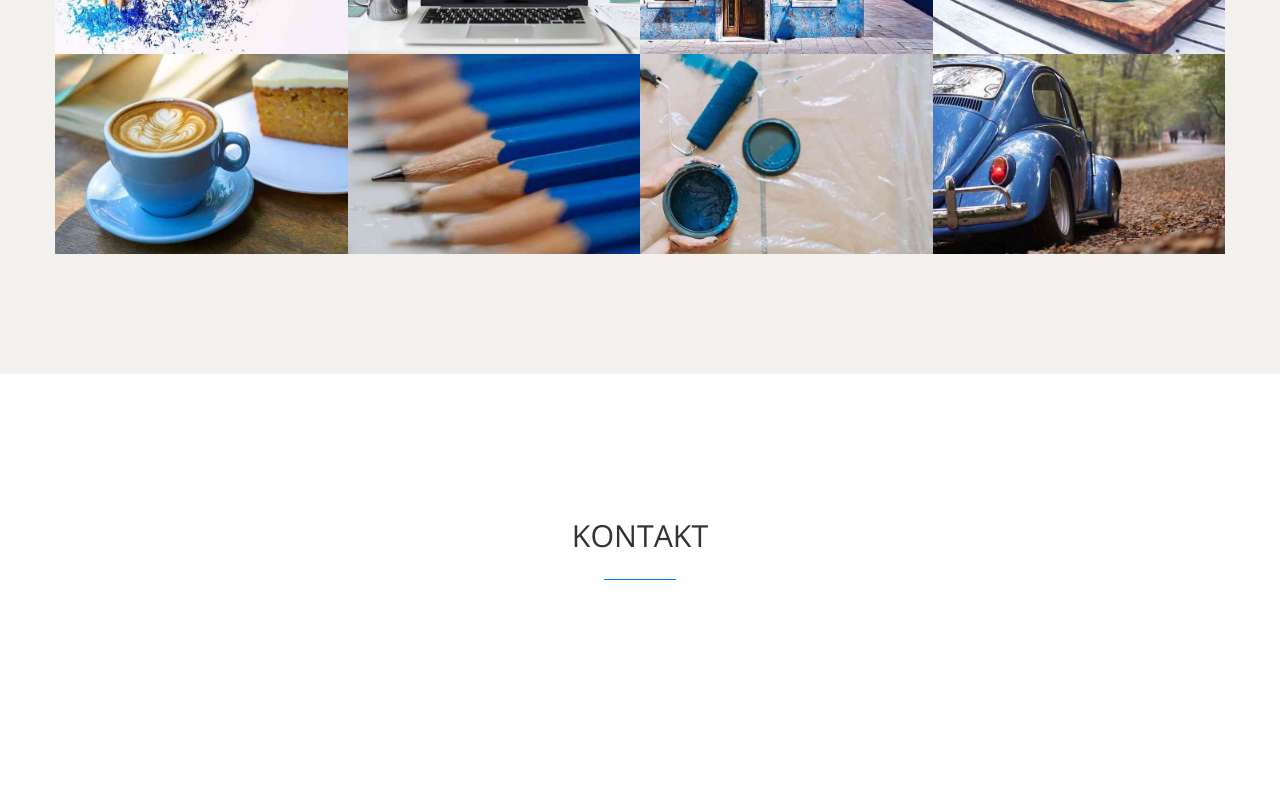
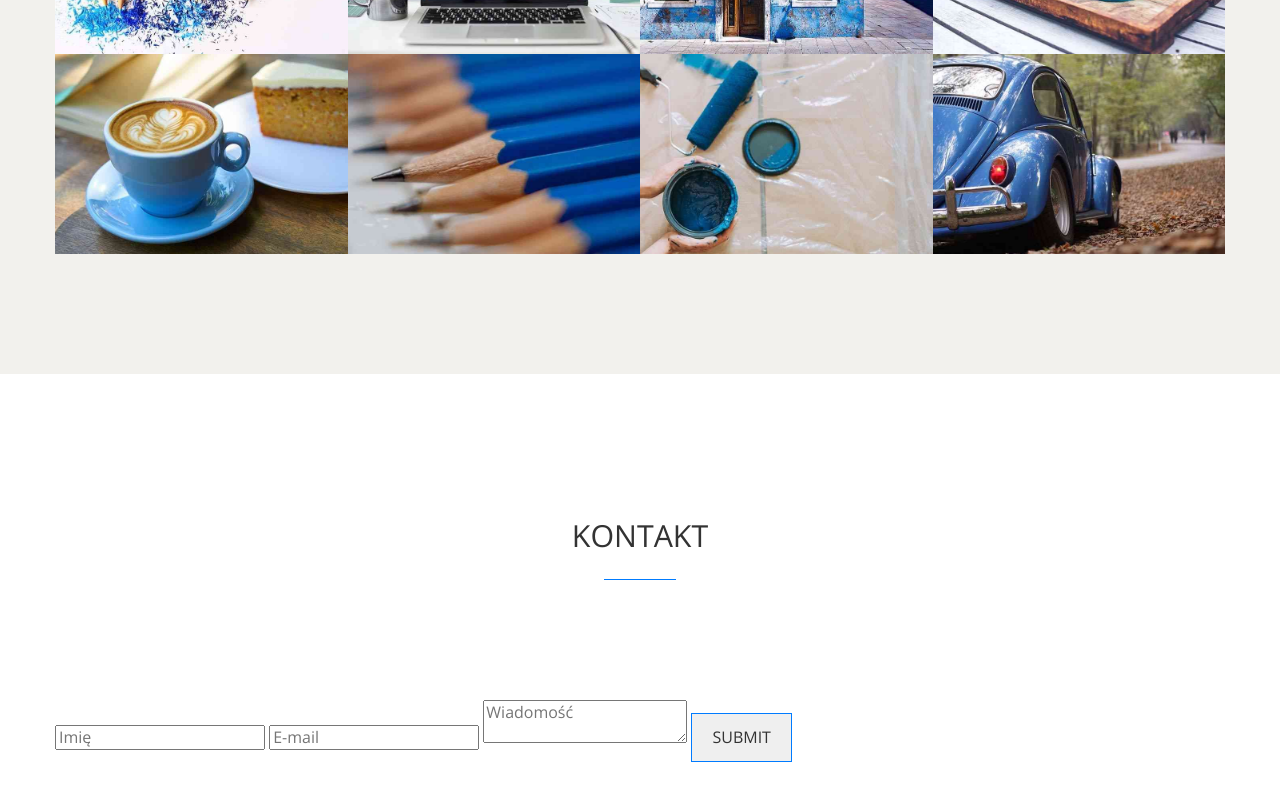
Before and after one commit to deviconix/CSS, a plain HTML site: page 9-projekt-portfolio/index.html in a window 1280 px wide. Shown: the part 2658-3458 px from the top of the page. Drawn offline with nearby package versions, Linux system fonts and the light colour scheme.

Commit message:
create form contact

```diff
--- a/9-projekt-portfolio/index.html
+++ b/9-projekt-portfolio/index.html
@@ -135,6 +135,13 @@
           <h2>Kontakt</h2>
           <hr />
         </header>
+
+        <form action="">
+          <input type="text" placeholder="Imię" name="name" />
+          <input type="email" placeholder="E-mail" name="email" />
+          <textarea placeholder="Wiadomość" name="message"></textarea>
+          <input type="submit" class="btn" />
+        </form>
       </div>
     </section>
 
```
